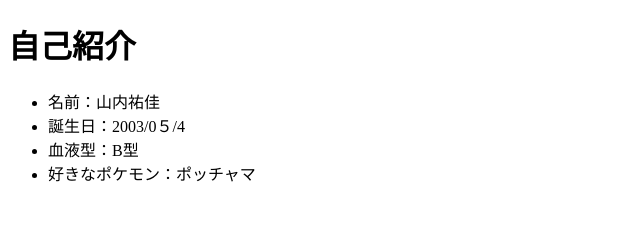
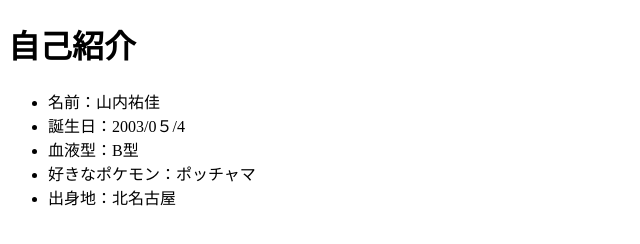
Before and after one commit to tsubukunaoki/detesciense-programing, a plain HTML site: page neigbor.html in a window 1280 px wide. Shown: the whole page, without its empty margins (0-640 px from the left). Drawn offline with Linux system fonts and the light colour scheme.

Commit message:
出身地を追記

```diff
--- a/neigbor.html
+++ b/neigbor.html
@@ -15,6 +15,7 @@
         <li>誕生日：2003/0５/4</li>
         <li>血液型：B型</li>
         <li>好きなポケモン：ポッチャマ</li>
+        <li>出身地：北名古屋</li>
 
     </ul>
 
```
